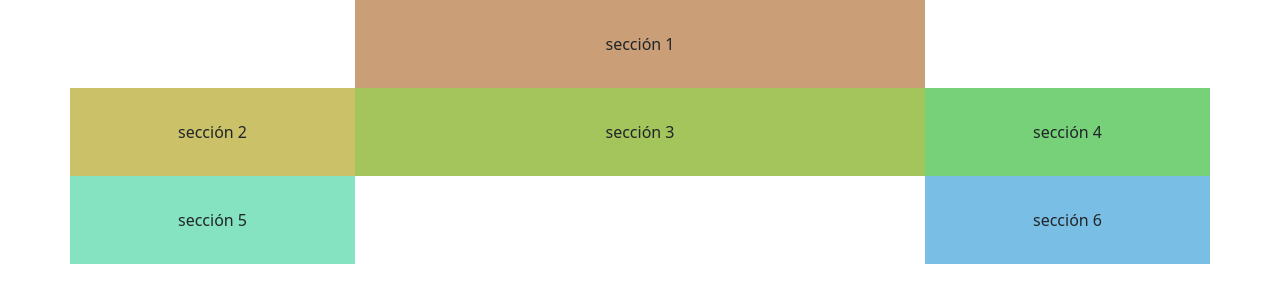
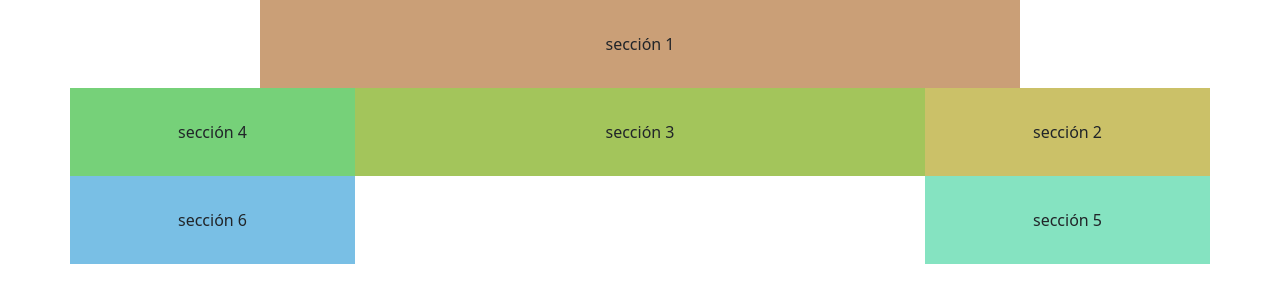
Before and after one commit to 0lio21/plataformas-moviles-entregas, a plain HTML site: page tp-5/layout-3.html in a window 1280 px wide. Drawn offline with nearby package versions, Linux system fonts and the light colour scheme.

Commit message:
layout-3terminado

```diff
--- a/tp-5/layout-3.html
+++ b/tp-5/layout-3.html
@@ -16,34 +16,31 @@
     </style>
 </head>
 <body>
-
         <div class="container-sm g-0">
             <div class="row g-0">
-            <div class='col-md-3'></div>
-            <div class="col-12 col-md-6 col-lg-6">
+                <div class="col-12 col-sm-6 col-md-8 offset-md-2 offset-sm-3">
                     <div class="content s1">sección 1</div>
                 </div>
-            <div class='col-md-3'></div>
-            <div class="col-12 col-md-4 col-lg-3">
+                <div class="w-100"></div>
+                <div class="col-12 col-sm-4 col-md-3 order-4">
                     <div class="content s2">sección 2</div>
                 </div>
-            <div class="col-12 col-md-4 col-lg-6">
+                <div class="col-12 col-sm-4 col-md-6 order-3">
                     <div class="content s3">sección 3</div>
                 </div>
-
-            <div class="col-12 col-md-4 col-lg-3">
+                <div class="col-12 col-sm-4 col-md-3 order-2">
                     <div class="content s4">sección 4</div>
                 </div>
-             <div class="col-12 col-md-6 col-lg-3">
+                <div class="col-6 col-md-3 offset-md-6 d-none d-sm-block order-5">
                     <div class="content s5">sección 5</div>
                 </div>
-            <div class="col col-lg-6"></div>
-            <div class="col-12 col-md-6 col-lg-3">
+                <div class="col-12 col-sm-6 col-md-3 order-4">
                     <div class="content s6">sección 6</div>
                 </div>
             </div>
         </div>
 
+
     <script src="https://cdn.jsdelivr.net/npm/bootstrap@5.3.3/dist/js/bootstrap.bundle.min.js" integrity="sha384-YvpcrYf0tY3lHB60NNkmXc5s9fDVZLESaAA55NDzOxhy9GkcIdslK1eN7N6jIeHz" crossorigin="anonymous"></script>
 </body>
 </html>
```
Lines whose indentation alone changed are shown as unchanged.
